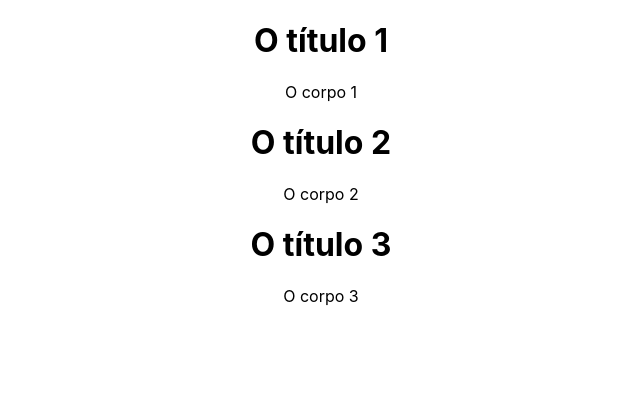
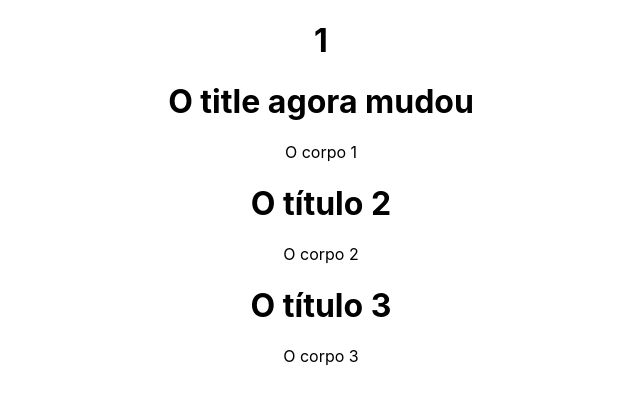
Before and after one commit to Graciliana/curso_de_react, a React (Create React App) app: page / in a window 1280 px wide. Shown: the top 404 px of the page, without its empty margins (319-959 px from the left). Built offline with nearby package versions, Linux system fonts and the light colour scheme.

Commit message:
:walking:[feat]: life cycle of methods using componentDidMount and state

```diff
--- a/src/App.js
+++ b/src/App.js
@@ -4,6 +4,7 @@
 
 class App extends Component {
   state = {
+    counter:0,
     posts: [
       {
         id: 1,
@@ -22,10 +23,18 @@
       },
     ]
   };
+  componentDidMount() {
+    const { posts, counter } = this.state;
+    posts[0].title = 'O title agora mudou'
+    setTimeout(() => {
+      this.setState({ posts, counter: counter + 1 });
+    }, 5000);
+  }
   render() {
-    const { posts } = this.state;
+    const { posts,counter } = this.state;
     return (
       <div className='App'>
+        <h1>{ counter}</h1>
         {posts.map(post => (
           <div key={post.id}>
             <h1>{post.title}</h1>
```
